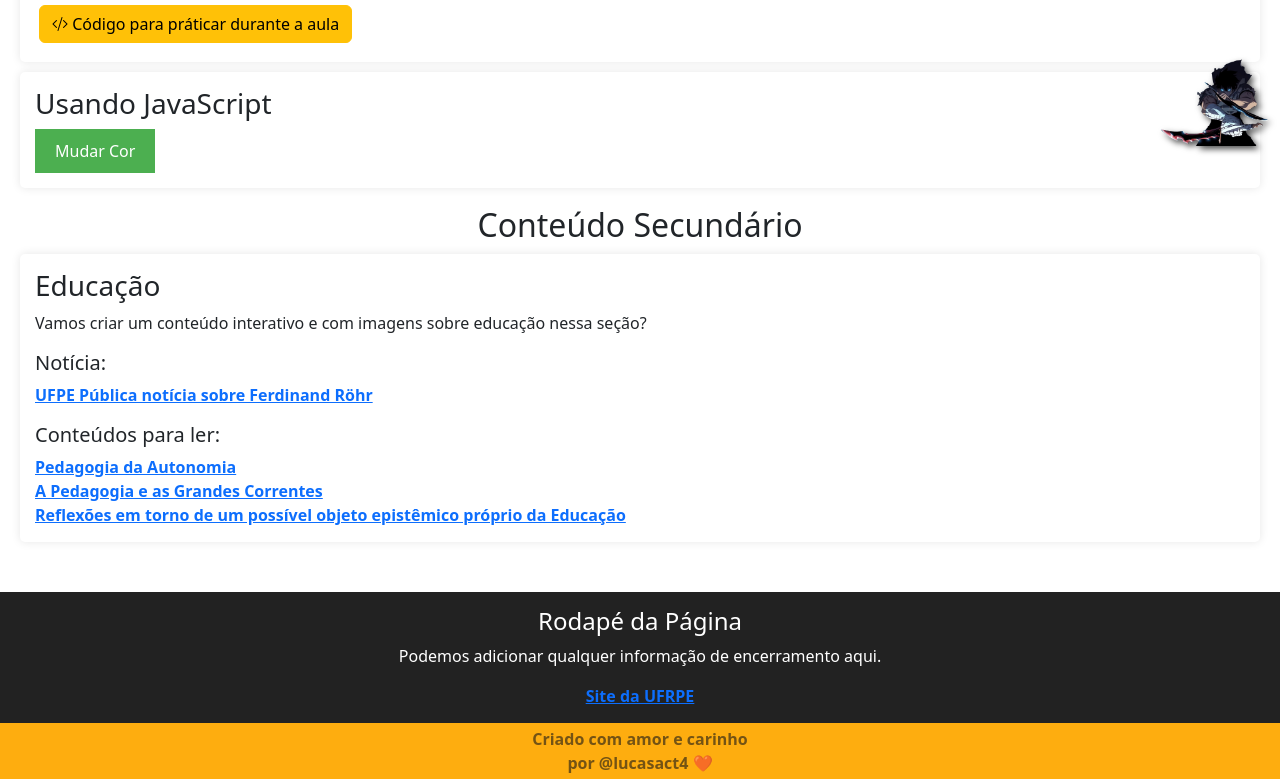
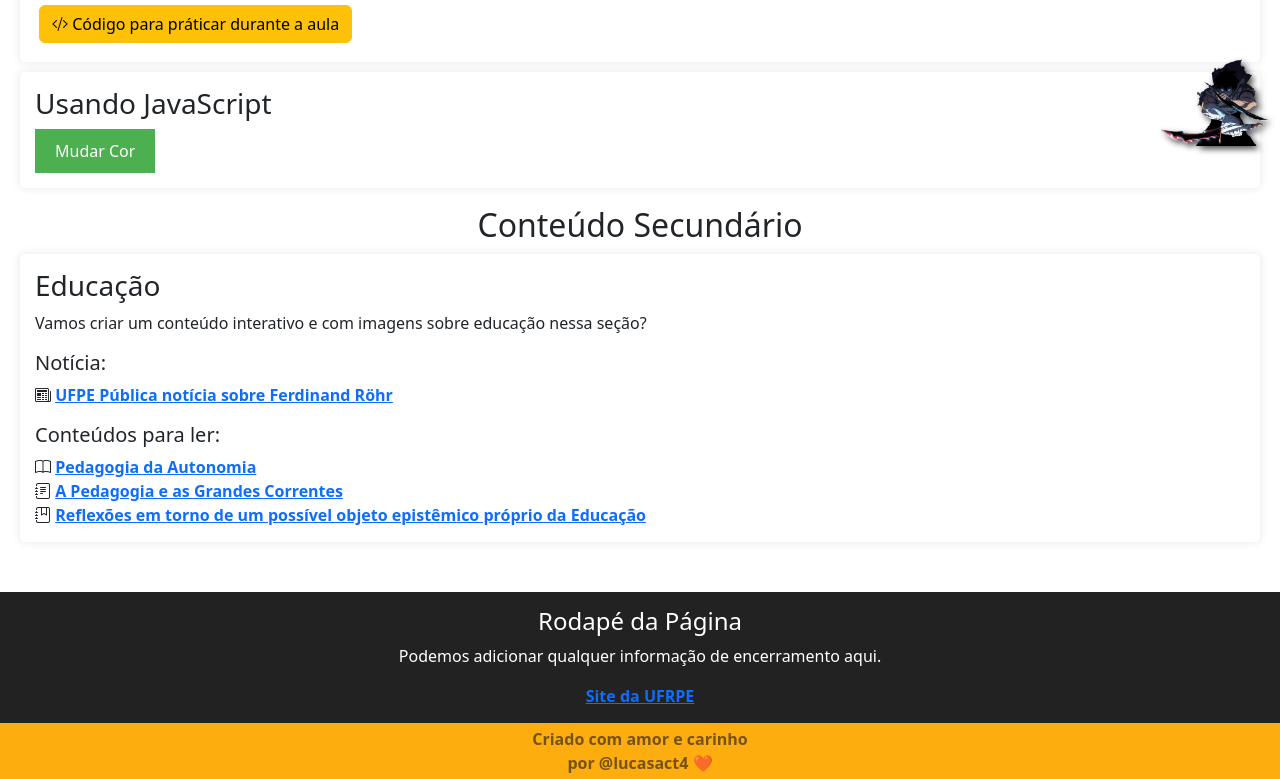
Before and after one commit to lucasact4/UFRPE-education-page-creation-class, a plain HTML site: page index.html in a window 1280 px wide. Shown: the part 657-1436 px from the top of the page. Drawn offline with nearby package versions, Linux system fonts and the light colour scheme.

Commit message:
add icons

```diff
--- a/index.html
+++ b/index.html
@@ -73,15 +73,15 @@
             <p>Vamos criar um conteúdo interativo e com imagens sobre educação nessa seção?</p>
             <div>
                 <h5>Notícia:</h5>
-                <a href="https://www.ufpe.br/cultura/noticias/-/asset_publisher/lMITBsqjt7WR/content/ferdinand-rohr-e-o-primeiro-professor-emerito-do-centro-de-educacao-da-ufpe/40615" target="_blank">UFPE Pública notícia sobre Ferdinand Röhr</a>
+                <i class="bi bi-newspaper"></i> <a href="https://www.ufpe.br/cultura/noticias/-/asset_publisher/lMITBsqjt7WR/content/ferdinand-rohr-e-o-primeiro-professor-emerito-do-centro-de-educacao-da-ufpe/40615" target="_blank">UFPE Pública notícia sobre Ferdinand Röhr</a>
             </div>
             <div class="pt-3">
                 <h5>Conteúdos para ler:</h5>
-                <a href="https://drive.google.com/file/d/1c4IcjBFh8RHwjsPyn3jg_iSbayKDIrJv/view?usp=sharing" target="_blank">Pedagogia da Autonomia</a>
+                <i class="bi bi-book"></i> <a href="https://drive.google.com/file/d/1c4IcjBFh8RHwjsPyn3jg_iSbayKDIrJv/view?usp=sharing" target="_blank">Pedagogia da Autonomia</a>
                 <br>
-                <a href="https://drive.google.com/file/d/126fOADPsMGNgnjv4UNvzZSAHz9DtyGZV/view?usp=sharing" target="_blank">A Pedagogia e as Grandes Correntes</a>
+                <i class="bi bi-journal-text"></i> <a href="https://drive.google.com/file/d/126fOADPsMGNgnjv4UNvzZSAHz9DtyGZV/view?usp=sharing" target="_blank">A Pedagogia e as Grandes Correntes</a>
                 <br>
-                <a href="https://drive.google.com/file/d/1v2gkjyzCZTmM9DuV4Ln4vzfFcPd8aWaR/view?usp=sharing" target="_blank">Reflexões em torno de um possível objeto epistêmico próprio da Educação</a>
+                <i class="bi bi-journal-bookmark"></i> <a href="https://drive.google.com/file/d/1v2gkjyzCZTmM9DuV4Ln4vzfFcPd8aWaR/view?usp=sharing" target="_blank">Reflexões em torno de um possível objeto epistêmico próprio da Educação</a>
             </div>
         </section>
     </main>
```
